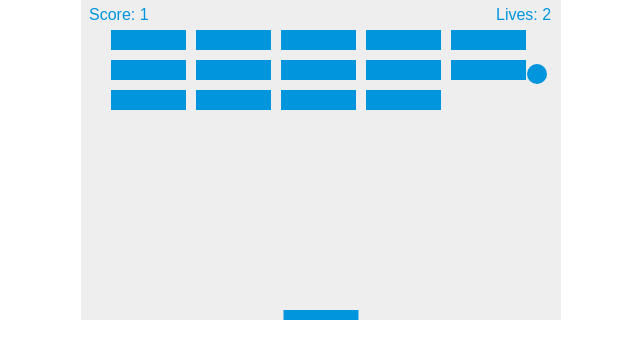
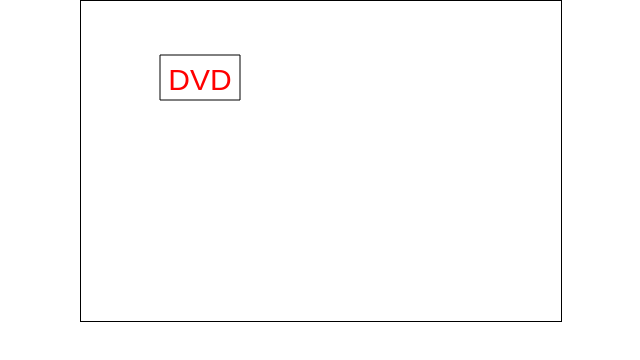
Before and after one commit to JamesBarrettMsc/ty_project, a plain HTML site: page index.html in a window 1280 px wide. Shown: the whole page, without its empty margins (319-959 px from the left). Drawn offline with Linux system fonts and the light colour scheme.

Commit message:
Add files via upload

```diff
--- a/index.html
+++ b/index.html
@@ -2,179 +2,108 @@
 <html>
 <head>
     <meta charset="utf-8" />
-    <title>Gamedev Canvas Workshop - lesson 10: finishing up</title>
-    <style>* { padding: 0; margin: 0; } canvas { background: #eee; display: block; margin: 0 auto; }</style>
+    <title>DVD</title>
+    <style>* { padding: 0; margin: 0; } canvas { background: white; display: block; margin: 0 auto; }</style>
 </head>
 <body>
 
-<canvas id="myCanvas" width="480" height="320"></canvas>
+<canvas id="myCanvas" width="480" height="320" style="border:1px solid black;"></canvas>
 
 <script>
+
     var canvas = document.getElementById("myCanvas");
     var ctx = canvas.getContext("2d");
-    var ballRadius = 10;
-    var x = canvas.width/2;
-    var y = canvas.height-30;
-    var dx = 2;
-    var dy = -2;
-    var paddleHeight = 10;
-    var paddleWidth = 75;
-    var paddleX = (canvas.width-paddleWidth)/2;
-    var rightPressed = false;
-    var leftPressed = false;
-    var brickRowCount = 5;
-    var brickColumnCount = 3;
-    var brickWidth = 75;
-    var brickHeight = 20;
-    var brickPadding = 10;
-    var brickOffsetTop = 30;
-    var brickOffsetLeft = 30;
-    var score = 0;
-    var lives = 3;
 
-    var bricks = [];
-    for(var c=0; c<brickColumnCount; c++) {
-        bricks[c] = [];
-        for(var r=0; r<brickRowCount; r++) {
-            bricks[c][r] = { x: 0, y: 0, status: 1 };
+	const txt_colours = ["red", "gren", "blue", "yellow","purple"];
+
+	txt_x=(canvas.width/2)-20
+	txt_y=canvas.height/2
+	txt_colour=txt_colours.at(Math.floor(Math.random() * txt_colours.length))
+	let txt = " DVD "
+
+	let dx=1;
+	let dy=1;
+
+	function dvdLogo(){
+		ctx.font = "30px Arial";
+		ctx.fillStyle = txt_colour;
+		ctx.fillText(txt, txt_x,txt_y);
+
+		ctx.beginPath();
+		ctx.rect(txt_x, txt_y-35, ctx.measureText(txt).width,45);
+		ctx.strokeStyle = "black";
+		ctx.stroke();
+		ctx.closePath();
+	}
+
+
+
+	dvdLogo();
+
+	function draw() {
+
+		ctx.clearRect(0, 0, canvas.width, canvas.height);
+
+        dvdLogo();
+        txt_x += dx;
+        txt_y += dy;
+		txt_colour=txt_colours.at(Math.floor(Math.random() * 3))
+
+
+		if(txt_x + dx > canvas.width -ctx.measureText(txt).width ) {
+            dx = -dx;
         }
+
+		if(txt_x + dx  <0) {
+
+            dx = -dx;
+        }
+
+		if(txt_y + dy  > canvas.height || txt_y + dy  < 35) {
+            dy = -dy;
+        }
+
+
+
+
+
     }
 
-    document.addEventListener("keydown", keyDownHandler, false);
-    document.addEventListener("keyup", keyUpHandler, false);
-    document.addEventListener("mousemove", mouseMoveHandler, false);
+    setInterval(draw, 10);
 
-    function keyDownHandler(e) {
-        if(e.code  == "ArrowRight") {
-            rightPressed = true;
-        }
-        else if(e.code == 'ArrowLeft') {
-            leftPressed = true;
-        }
-    }
-    function keyUpHandler(e) {
-        if(e.code == 'ArrowRight') {
-            rightPressed = false;
-        }
-        else if(e.code == 'ArrowLeft') {
-            leftPressed = false;
-        }
-    }
-    function mouseMoveHandler(e) {
-        var relativeX = e.clientX - canvas.offsetLeft;
-        if(relativeX > 0 && relativeX < canvas.width) {
-            paddleX = relativeX - paddleWidth/2;
-        }
-    }
-    function collisionDetection() {
-        for(var c=0; c<brickColumnCount; c++) {
-            for(var r=0; r<brickRowCount; r++) {
-                var b = bricks[c][r];
-                if(b.status == 1) {
-                    if(x > b.x && x < b.x+brickWidth && y > b.y && y < b.y+brickHeight) {
-                        dy = -dy;
-                        b.status = 0;
-                        score++;
-                        if(score == brickRowCount*brickColumnCount) {
-                            alert("YOU WIN, CONGRATS!");
-                            document.location.reload();
-                        }
-                    }
-                }
-            }
-        }
-    }
 
-    function drawBall() {
-        ctx.beginPath();
-        ctx.arc(x, y, ballRadius, 0, Math.PI*2);
-        ctx.fillStyle = "#0095DD";
-        ctx.fill();
-        ctx.closePath();
-    }
-    function drawPaddle() {
-        ctx.beginPath();
-        ctx.rect(paddleX, canvas.height-paddleHeight, paddleWidth, paddleHeight);
-        ctx.fillStyle = "#0095DD";
-        ctx.fill();
-        ctx.closePath();
-    }
-    function drawBricks() {
-        for(var c=0; c<brickColumnCount; c++) {
-            for(var r=0; r<brickRowCount; r++) {
-                if(bricks[c][r].status == 1) {
-                    var brickX = (r*(brickWidth+brickPadding))+brickOffsetLeft;
-                    var brickY = (c*(brickHeight+brickPadding))+brickOffsetTop;
-                    bricks[c][r].x = brickX;
-                    bricks[c][r].y = brickY;
-                    ctx.beginPath();
-                    ctx.rect(brickX, brickY, brickWidth, brickHeight);
-                    ctx.fillStyle = "#0095DD";
-                    ctx.fill();
-                    ctx.closePath();
-                }
-            }
-        }
-    }
-    function drawScore() {
-        ctx.font = "16px Arial";
-        ctx.fillStyle = "#0095DD";
-        ctx.fillText("Score: "+score, 8, 20);
-    }
-    function drawLives() {
-        ctx.font = "16px Arial";
-        ctx.fillStyle = "#0095DD";
-        ctx.fillText("Lives: "+lives, canvas.width-65, 20);
-    }
 
-    function draw() {
-        ctx.clearRect(0, 0, canvas.width, canvas.height);
-        drawBricks();
-        drawBall();
-        drawPaddle();
-        drawScore();
-        drawLives();
-        collisionDetection();
+/*
 
-        if(x + dx > canvas.width-ballRadius || x + dx < ballRadius) {
-            dx = -dx;
-        }
-        if(y + dy < ballRadius) {
-            dy = -dy;
-        }
-        else if(y + dy > canvas.height-ballRadius) {
-            if(x > paddleX && x < paddleX + paddleWidth) {
-                dy = -dy;
-            }
-            else {
-                lives--;
-                if(!lives) {
-                    alert("GAME OVER");
-                    document.location.reload();
-                }
-                else {
-                    x = canvas.width/2;
-                    y = canvas.height-30;
-                    dx = 2;
-                    dy = -2;
-                    paddleX = (canvas.width-paddleWidth)/2;
-                }
-            }
-        }
 
-        if(rightPressed && paddleX < canvas.width-paddleWidth) {
-            paddleX += 7;
-        }
-        else if(leftPressed && paddleX > 0) {
-            paddleX -= 7;
-        }
 
-        x += dx;
-        y += dy;
-        requestAnimationFrame(draw);
-    }
 
-    draw();
+*/
+
+
+/*
+	//
+    ctx.beginPath();
+    ctx.rect(20, 40, 50, 50);
+    ctx.fillStyle = "black";
+    ctx.fill();
+    ctx.closePath();
+
+
+    ctx.beginPath();
+    ctx.arc(240, 160, 20, 0, Math.PI*2, false);
+    ctx.fillStyle = "green";
+    ctx.fill();
+    ctx.closePath();
+
+    ctx.beginPath();
+    ctx.rect(160, 10, 100, 40);
+    ctx.strokeStyle = "rgba(0, 0, 255, 0.5)";
+    ctx.stroke();
+    ctx.closePath();
+
+
+*/
 </script>
 
 </body>
```
